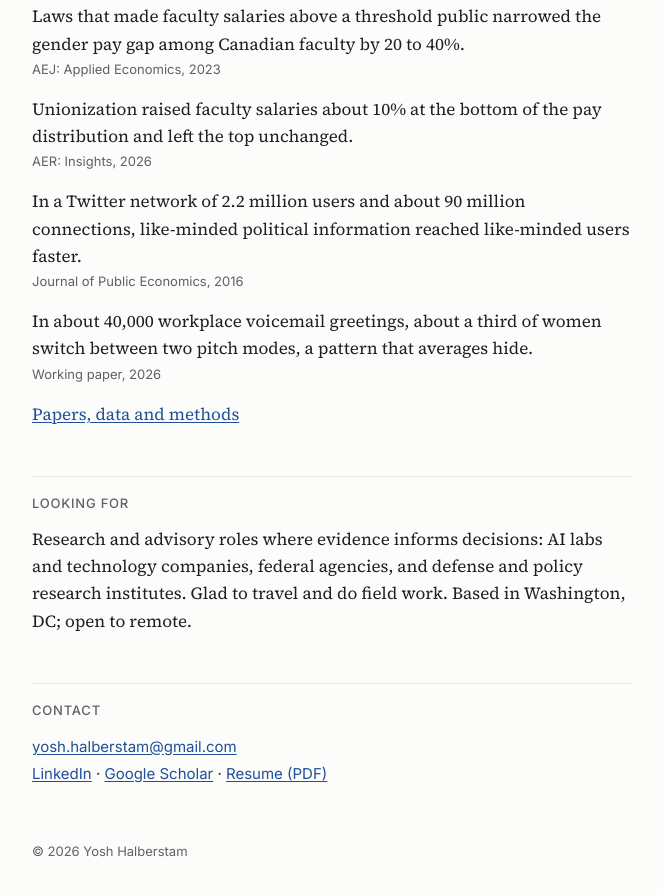
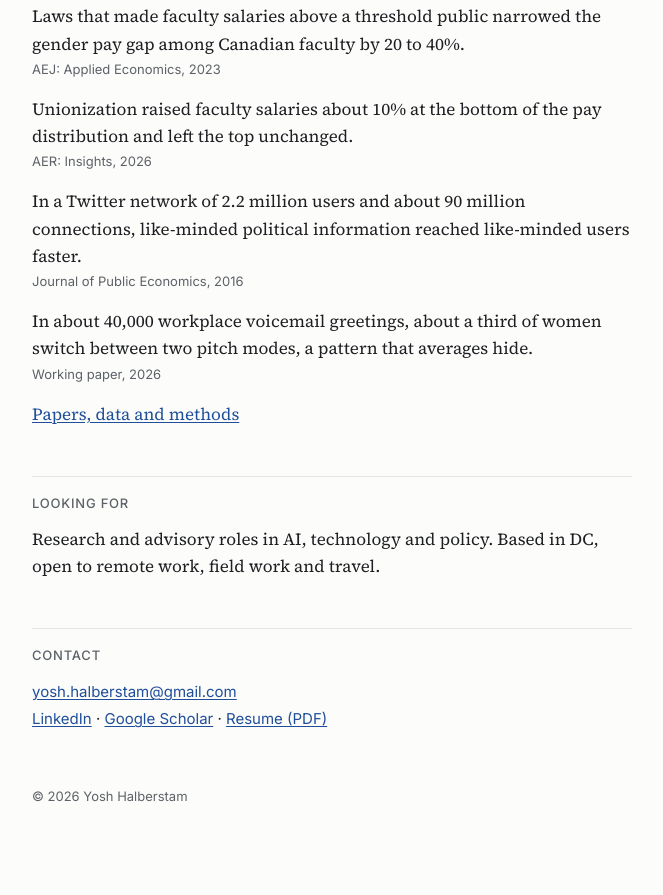
Before and after one commit to yoshhalberstam/yoshhalberstam.github.io, a plain HTML site: page index.html in a window 1280 px wide. Shown: the part 552-1447 px from the top of the page, without its empty margins (308-971 px from the left). After the commit the page ends 1420 px from the top, so only its background shows below. Drawn offline with Linux system fonts and the light colour scheme.

Commit message:
Looking for: shorter line
Co-Authored-By: Claude Opus 5.5 <noreply@anthropic.com>

```diff
--- a/index.html
+++ b/index.html
@@ -55,7 +55,7 @@
   <p><a href="research.html">Papers, data and methods</a></p>
 
   <h2>Looking for</h2>
-  <p>Research and advisory roles where evidence informs decisions: AI labs and technology companies, federal agencies, and defense and policy research institutes.  Glad to travel and do field work.  Based in Washington, DC; open to remote.</p>
+  <p>Research and advisory roles in AI, technology and policy.  Based in DC, open to remote work, field work and travel.</p>
 
   <h2>Contact</h2>
   <div class="contact">
```
